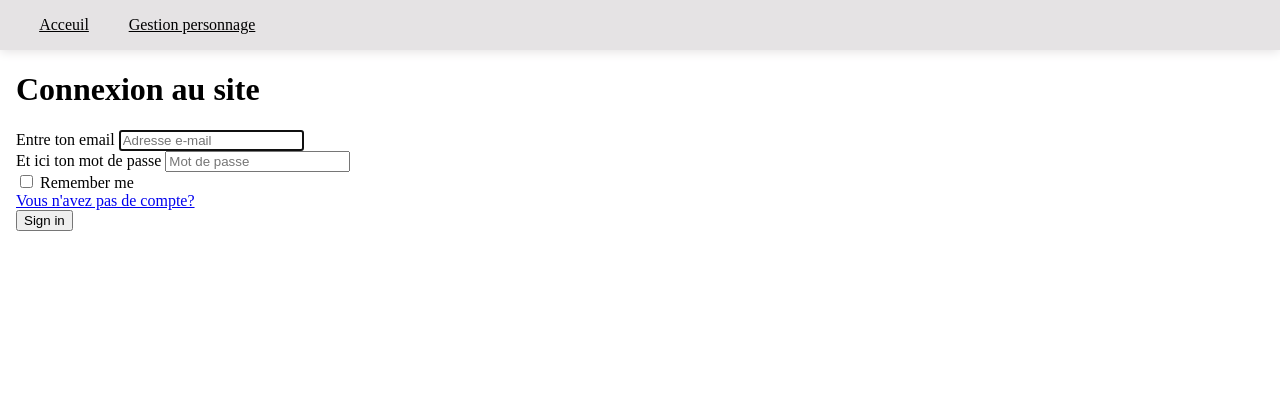
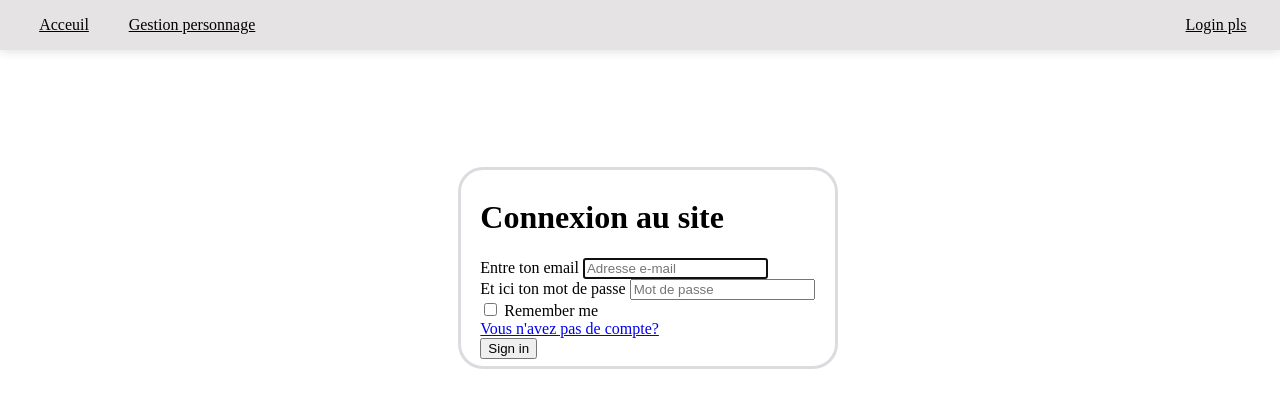
Before and after one commit to MaximeHerblot/JDRProjet, a Symfony app: template templates/security/login.html.twig in a window 1280 px wide. Shown: the top 408 px of the page. Run offline with Twig, Linux system fonts and the light colour scheme; the template is opened without the code that fills it, so the values that code supplies are empty; some libraries are stand-ins or nearby versions.

Commit message:
retouche navbar

```diff
--- a/templates/base.html.twig
+++ b/templates/base.html.twig
@@ -62,7 +62,14 @@
                 <a href="/gestion/characters">Gestion personnage</a>
             </div>
             <div class="grid-item"></div>
-            <div class="grid-item"></div>
+            <div class="grid-item">
+                {% if app.user %}
+
+                    <a href="/logout">{{ app.user.getUsername()}}</a>
+                {% else %}
+                    <a href="/login">Login pls</a>
+                {% endif %}
+            </div>
 
 
         </div>
--- a/templates/security/login.html.twig
+++ b/templates/security/login.html.twig
@@ -1,14 +1,12 @@
 {% extends 'base.html.twig' %}
 
 {% block title %}Log in!{% endblock %}
-{% block stylesheets %}
+{% block head %}
+<style>
 .div {
     padding-left:35%;
     padding-right:35%;
     padding-top:8%;
-    {#
-    border-style:solid;
-    border-color:#dadce0; #}
 }
 .div2 {
     padding-left:5%;
@@ -21,7 +19,7 @@
     border-radius: 25px;
 
 }
-
+</style>
 {% endblock %}
 {% block body %}
 <div class="div">
```
